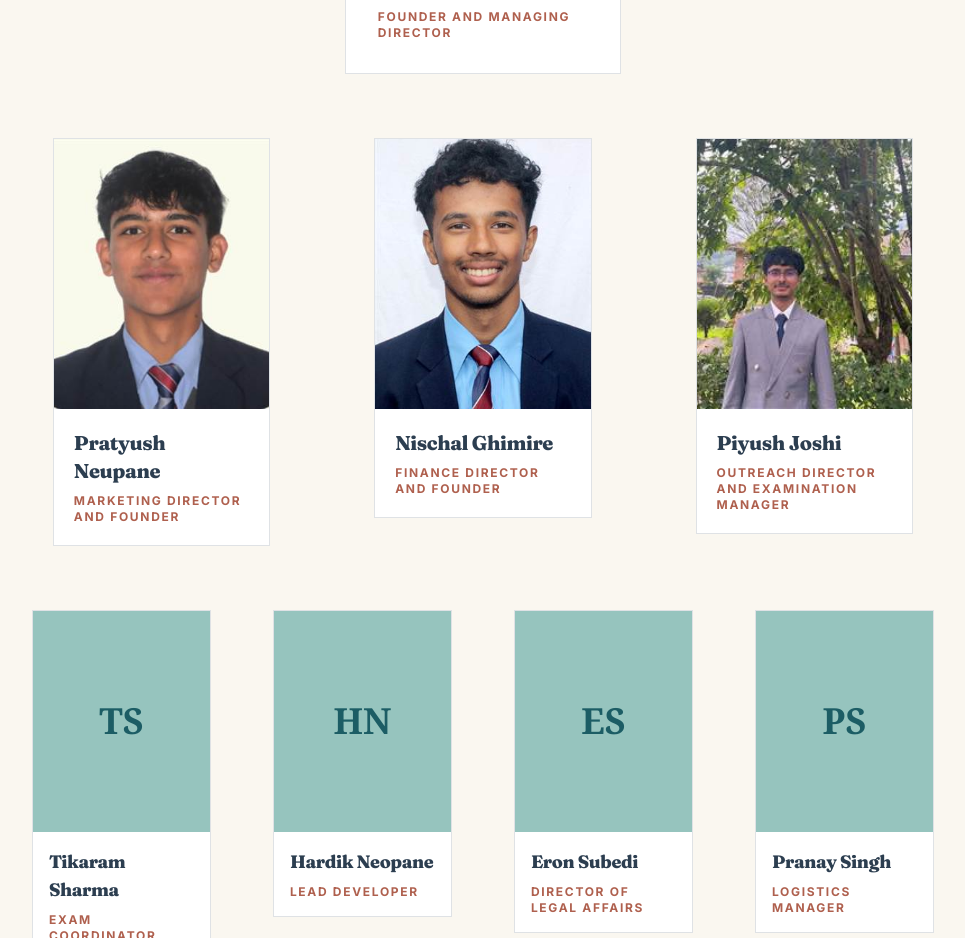
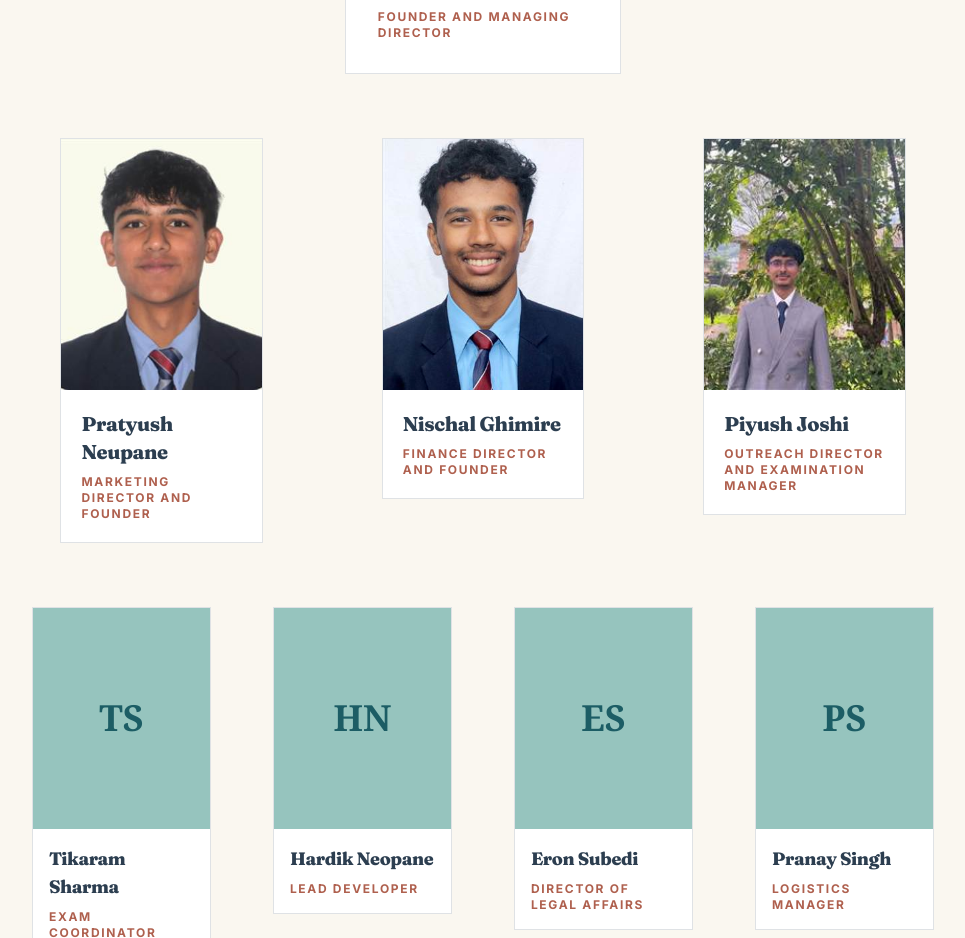
Before and after one commit to HardikNeo/NAFO, a React (Vite) app: page /about in a window 1280 px wide. Shown: the part 780-1718 px from the top of the page, without its empty margins (19-984 px from the left). Built offline with nearby package versions, Linux system fonts and the light colour scheme; no server answers; the database is empty.

Commit message:
Reduce second-row team portraits

```diff
--- a/src/components/Team.jsx
+++ b/src/components/Team.jsx
@@ -50,7 +50,7 @@ function MemberTile({ member, size }) {
     },
     director: {
       image: "aspect-[4/5]",
-      card: "w-full max-w-[13.6rem]",
+      card: "w-full max-w-[12.65rem]",
       name: "text-lg sm:text-xl",
       padding: "p-5",
     },
```
